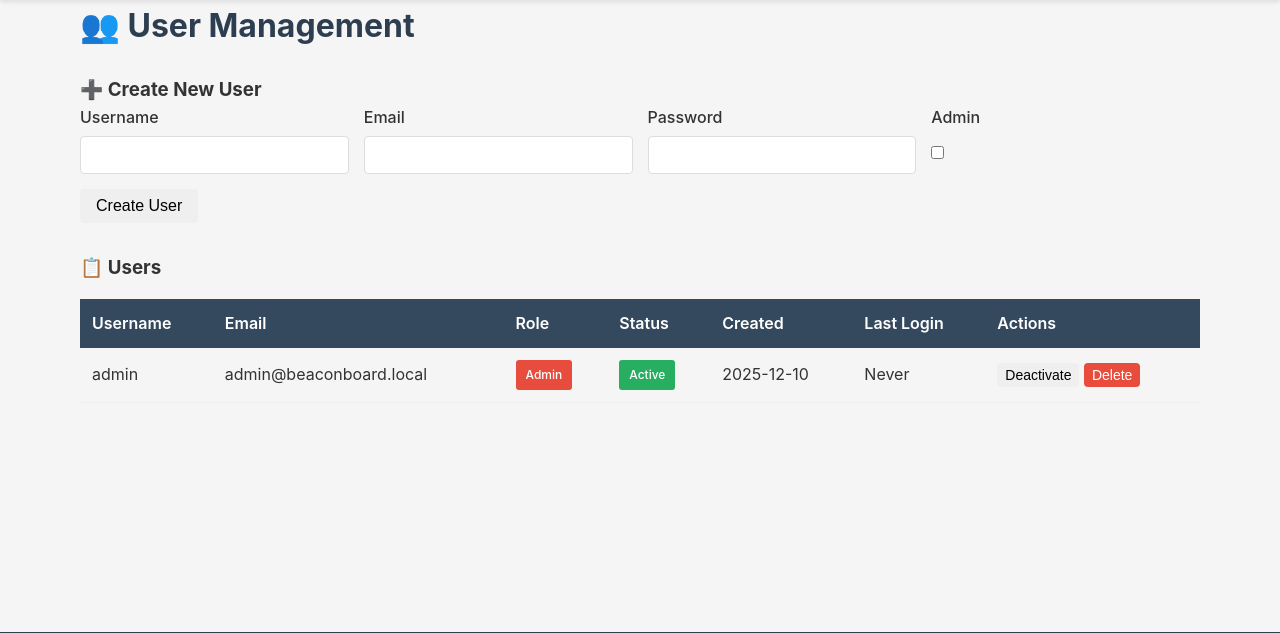
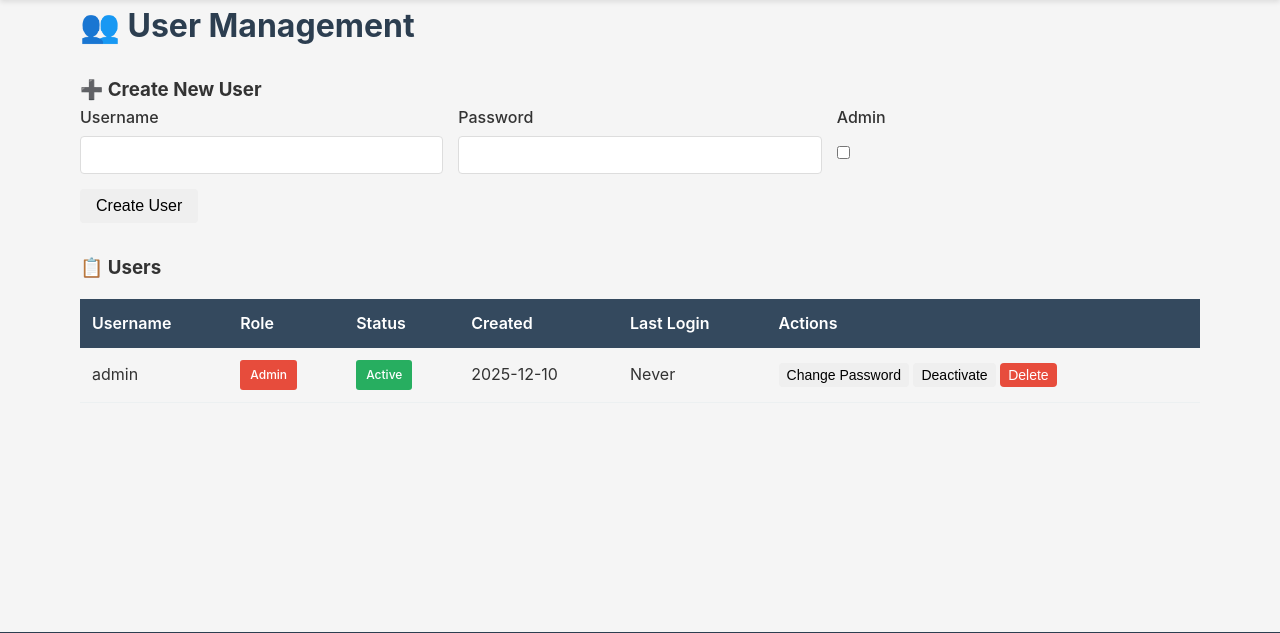
Before and after one commit to yurnam/BeaconBoard, a Flask app: page /auth/users in a window 1280 px wide. Shown: the part 117-750 px from the top of the page. Run offline with Flask 3, Linux system fonts and the light colour scheme; a user stored in the database is signed in; data comes from the database, SQL or seed files in the repository; some libraries are stand-ins or nearby versions.

Commit message:
Remove email field from users and add password change functionality
- Remove email field from User model (email not needed for user management)
- Update user creation form to remove email input
- Update users table to remove email column
- Add password change functionality via modal dialog
- Add "Change Password" button for each user (admin only)
- Add /auth/users/<id>/change-password endpoint
- Add password validation (min 6 characters, must match confirmation)
- Add modal UI with password confirmation
- Update migrations_auth.sql to remove email column
- Update default admin creation to not include email

Users can now change passwords through the web UI without needing email addresses.

Co-authored-by: yurnam <25354628+yurnam@users.noreply.github.com>

```diff
--- a/app.py
+++ b/app.py
@@ -64,7 +64,6 @@ def create_app(config_name='default'):
         if User.query.count() == 0:
             admin = User(
                 username='admin',
-                email='admin@beaconboard.local',
                 is_admin=True,
                 active=True
             )
--- a/migrations_auth.sql
+++ b/migrations_auth.sql
@@ -5,7 +5,6 @@
 CREATE TABLE IF NOT EXISTS users (
     id INTEGER PRIMARY KEY AUTOINCREMENT,
     username VARCHAR(64) NOT NULL UNIQUE,
-    email VARCHAR(120) NOT NULL UNIQUE,
     password_hash VARCHAR(255) NOT NULL,
     is_admin BOOLEAN DEFAULT 0,
     active BOOLEAN DEFAULT 1,
--- a/models.py
+++ b/models.py
@@ -165,7 +165,6 @@ class User(UserMixin, db.Model):
 
     id = db.Column(db.Integer, primary_key=True)
     username = db.Column(db.String(64), unique=True, nullable=False, index=True)
-    email = db.Column(db.String(120), unique=True, nullable=False)
     password_hash = db.Column(db.String(255), nullable=False)
     is_admin = db.Column(db.Boolean, default=False)
     active = db.Column(db.Boolean, default=True)
@@ -187,7 +186,6 @@ class User(UserMixin, db.Model):
         return {
             'id': self.id,
             'username': self.username,
-            'email': self.email,
             'is_admin': self.is_admin,
             'active': self.active,
             'created_at': self.created_at.isoformat() if self.created_at else None,
--- a/routes/auth.py
+++ b/routes/auth.py
@@ -68,12 +68,11 @@ def users_list():
 def create_user():
     """Create new user (admin only)"""
     username = request.form.get('username')
-    email = request.form.get('email')
     password = request.form.get('password')
     is_admin = request.form.get('is_admin') == 'on'
 
-    if not username or not email or not password:
-        flash('Username, email, and password are required.', 'error')
+    if not username or not password:
+        flash('Username and password are required.', 'error')
         return redirect(url_for('auth.users_list'))
 
     # Check if user already exists
@@ -81,14 +80,9 @@ def create_user():
         flash('Username already exists.', 'error')
         return redirect(url_for('auth.users_list'))
 
-    if User.query.filter_by(email=email).first():
-        flash('Email already exists.', 'error')
-        return redirect(url_for('auth.users_list'))
-
     # Create user
     user = User(
         username=username,
-        email=email,
         is_admin=is_admin,
         active=True
     )
@@ -132,6 +126,25 @@ def toggle_user(user_id):
     status = 'activated' if user.active else 'deactivated'
     flash(f'User {user.username} {status} successfully.', 'success')
     return redirect(url_for('auth.users_list'))
+
+
+@auth_bp.route('/users/<int:user_id>/change-password', methods=['POST'])
+@admin_required
+def change_user_password(user_id):
+    """Change user password (admin only)"""
+    user = User.query.get_or_404(user_id)
+    new_password = request.form.get('new_password')
+
+    if not new_password:
+        return jsonify({'success': False, 'error': 'Password is required'}), 400
+
+    if len(new_password) < 6:
+        return jsonify({'success': False, 'error': 'Password must be at least 6 characters'}), 400
+
+    user.set_password(new_password)
+    db.session.commit()
+
+    return jsonify({'success': True, 'message': f'Password changed for {user.username}'})
 
 
 @auth_bp.route('/api-keys')
--- a/templates/auth/users.html
+++ b/templates/auth/users.html
@@ -13,19 +13,15 @@
         <div class="card-body">
             <form method="POST" action="{{ url_for('auth.create_user') }}">
                 <div class="form-row">
-                    <div class="form-group col-md-4">
+                    <div class="form-group col-md-5">
                         <label>Username</label>
                         <input type="text" class="form-control" name="username" required>
                     </div>
-                    <div class="form-group col-md-4">
-                        <label>Email</label>
-                        <input type="email" class="form-control" name="email" required>
-                    </div>
-                    <div class="form-group col-md-3">
+                    <div class="form-group col-md-5">
                         <label>Password</label>
                         <input type="password" class="form-control" name="password" required>
                     </div>
-                    <div class="form-group col-md-1">
+                    <div class="form-group col-md-2">
                         <label>Admin</label>
                         <input type="checkbox" name="is_admin" style="margin-top: 10px;">
                     </div>
@@ -44,7 +40,6 @@
                 <thead>
                     <tr>
                         <th>Username</th>
-                        <th>Email</th>
                         <th>Role</th>
                         <th>Status</th>
                         <th>Created</th>
@@ -56,7 +51,6 @@
                     {% for user in users %}
                     <tr>
                         <td>{{ user.username }}</td>
-                        <td>{{ user.email }}</td>
                         <td>
                             {% if user.is_admin %}
                                 <span class="badge badge-danger">Admin</span>
@@ -74,6 +68,9 @@
                         <td>{{ user.created_at.strftime('%Y-%m-%d') if user.created_at else '-' }}</td>
                         <td>{{ user.last_login.strftime('%Y-%m-%d %H:%M') if user.last_login else 'Never' }}</td>
                         <td>
+                            <button class="btn btn-sm btn-info" onclick="showPasswordModal({{ user.id }}, '{{ user.username }}')">
+                                Change Password
+                            </button>
                             <form method="POST" action="{{ url_for('auth.toggle_user', user_id=user.id) }}" style="display: inline;">
                                 <button type="submit" class="btn btn-sm btn-warning">
                                     {% if user.active %}Deactivate{% else %}Activate{% endif %}
@@ -91,6 +88,101 @@
         </div>
     </div>
 </div>
+
+<!-- Password Change Modal -->
+<div id="passwordModal" class="modal" style="display: none;">
+    <div class="modal-content">
+        <div class="modal-header">
+            <h3>🔐 Change Password</h3>
+            <span class="close" onclick="closePasswordModal()">&times;</span>
+        </div>
+        <form method="POST" id="passwordForm">
+            <div class="modal-body">
+                <input type="hidden" id="userId" name="user_id">
+                <p>Changing password for: <strong id="usernameDisplay"></strong></p>
+                <div class="form-group">
+                    <label>New Password</label>
+                    <input type="password" class="form-control" name="new_password" id="newPassword" required minlength="6">
+                </div>
+                <div class="form-group">
+                    <label>Confirm Password</label>
+                    <input type="password" class="form-control" name="confirm_password" id="confirmPassword" required minlength="6">
+                </div>
+                <div id="passwordError" class="alert alert-danger" style="display: none;"></div>
+            </div>
+            <div class="modal-footer">
+                <button type="button" class="btn btn-secondary" onclick="closePasswordModal()">Cancel</button>
+                <button type="submit" class="btn btn-primary">Change Password</button>
+            </div>
+        </form>
+    </div>
+</div>
+
+<script>
+function showPasswordModal(userId, username) {
+    document.getElementById('userId').value = userId;
+    document.getElementById('usernameDisplay').textContent = username;
+    document.getElementById('passwordModal').style.display = 'block';
+    document.getElementById('newPassword').value = '';
+    document.getElementById('confirmPassword').value = '';
+    document.getElementById('passwordError').style.display = 'none';
+}
+
+function closePasswordModal() {
+    document.getElementById('passwordModal').style.display = 'none';
+}
+
+document.getElementById('passwordForm').addEventListener('submit', function(e) {
+    e.preventDefault();
+
+    const newPassword = document.getElementById('newPassword').value;
+    const confirmPassword = document.getElementById('confirmPassword').value;
+    const errorDiv = document.getElementById('passwordError');
+
+    if (newPassword !== confirmPassword) {
+        errorDiv.textContent = 'Passwords do not match!';
+        errorDiv.style.display = 'block';
+        return;
+    }
+
+    if (newPassword.length < 6) {
+        errorDiv.textContent = 'Password must be at least 6 characters long!';
+        errorDiv.style.display = 'block';
+        return;
+    }
+
+    const userId = document.getElementById('userId').value;
+    const formData = new FormData();
+    formData.append('new_password', newPassword);
+
+    fetch(`/auth/users/${userId}/change-password`, {
+        method: 'POST',
+        body: formData
+    })
+    .then(response => response.json())
+    .then(data => {
+        if (data.success) {
+            closePasswordModal();
+            location.reload();
+        } else {
+            errorDiv.textContent = data.error || 'Failed to change password';
+            errorDiv.style.display = 'block';
+        }
+    })
+    .catch(error => {
+        errorDiv.textContent = 'Error: ' + error.message;
+        errorDiv.style.display = 'block';
+    });
+});
+
+// Close modal when clicking outside
+window.onclick = function(event) {
+    const modal = document.getElementById('passwordModal');
+    if (event.target == modal) {
+        closePasswordModal();
+    }
+}
+</script>
 
 <style>
     .form-row {
```
Also changed, not shown: other parts of templates/auth/users.html (+63 -0 lines).
